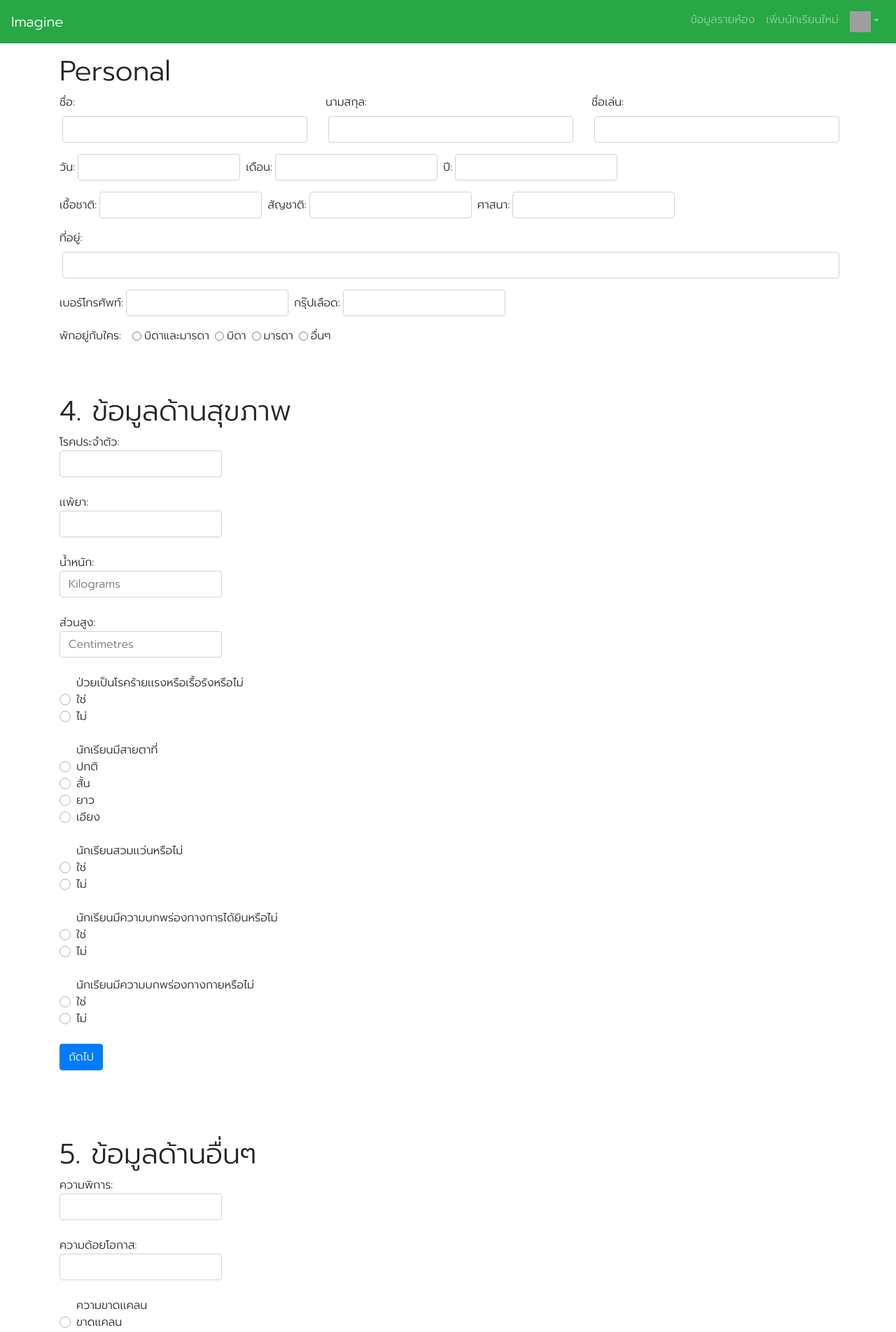
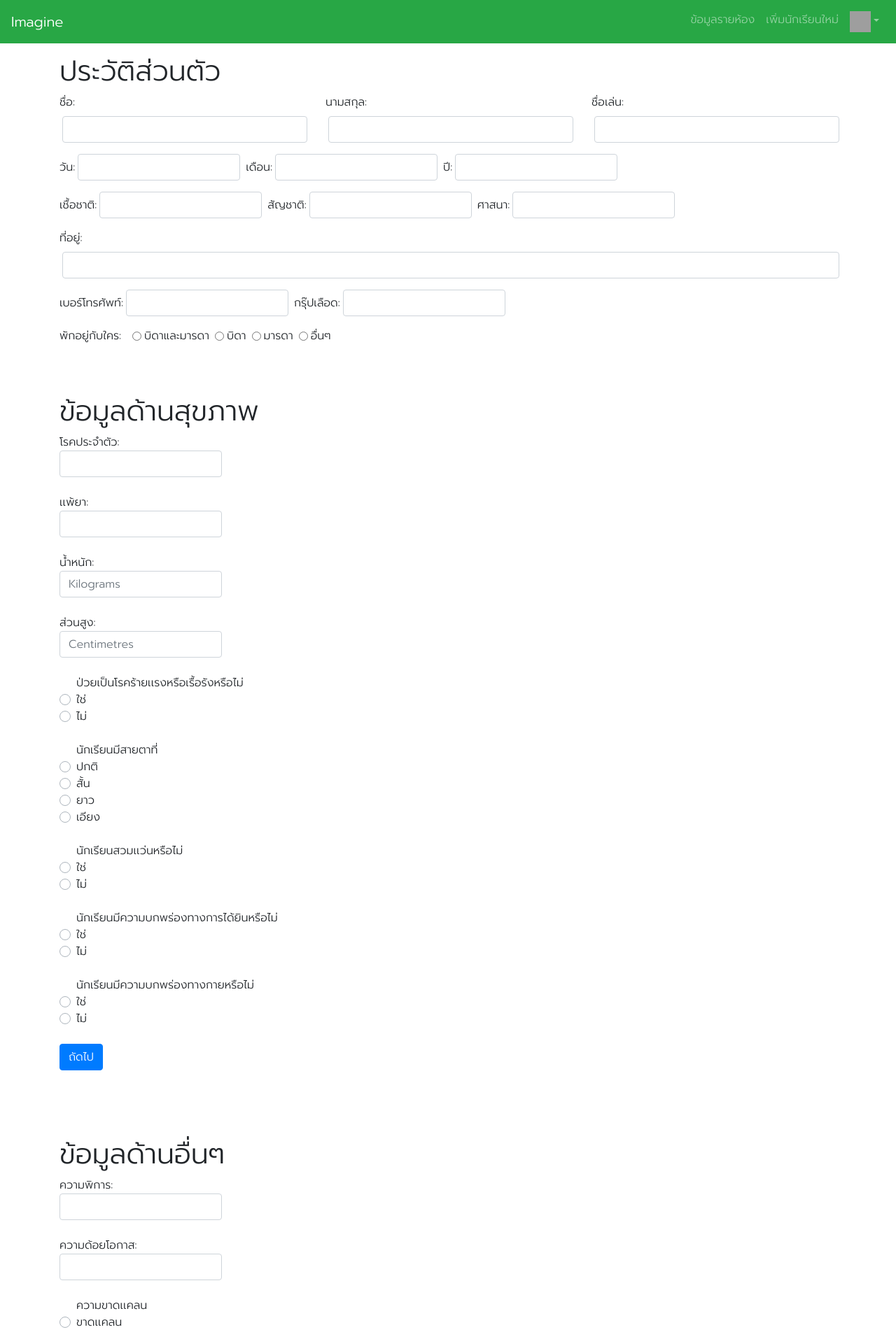
Before and after one commit to F9Uf/imagine-inskru, a Vue app: page /personal in a window 1280 px wide. Shown: the top 1904 px of the page at 70% size. Built offline with nearby package versions, Linux system fonts and the light colour scheme; grey boxes are pictures that could not be loaded.

Commit message:
personal

```diff
--- a/src/components/personal/personal1.vue
+++ b/src/components/personal/personal1.vue
@@ -1,6 +1,6 @@
 <template>
   <div>
-    <h1> Personal </h1>
+    <h1>ประวัติส่วนตัว</h1>
     <form action="/action_page.php">
 
       <!-- Firstname, Lastname and Nickname -->
--- a/src/components/personal/personal4.vue
+++ b/src/components/personal/personal4.vue
@@ -1,6 +1,6 @@
 <template>
   <form>
-      <h1>4. ข้อมูลด้านสุขภาพ</h1>
+      <h1>ข้อมูลด้านสุขภาพ</h1>
     <div class="form-group">
       <label for="Cd">
         โรคประจำตัว:
--- a/src/components/personal/personal5.vue
+++ b/src/components/personal/personal5.vue
@@ -1,6 +1,6 @@
 <template>
     <form>
-      <h1>5. ข้อมูลด้านอื่นๆ</h1>
+      <h1>ข้อมูลด้านอื่นๆ</h1>
     <div class="form-group">
       <label for="pican">
         ความพิการ:
```
